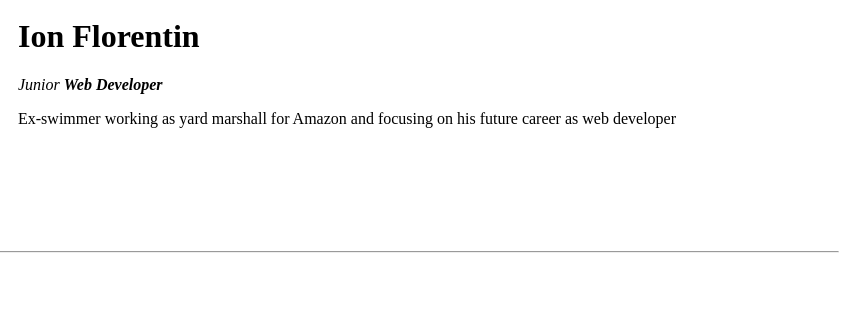
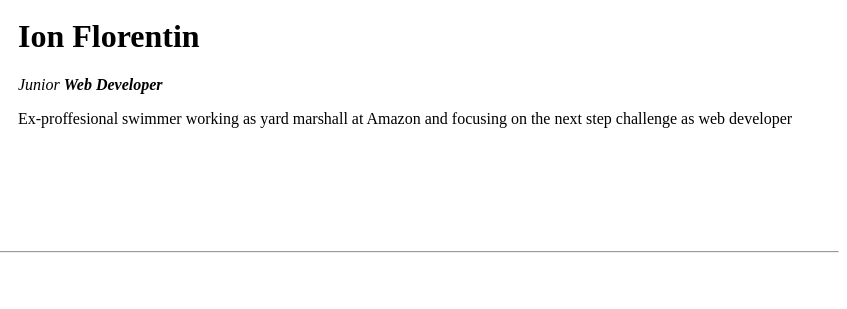
Before and after one commit to ionpositiv/CV, a plain HTML site: page index.html in a window 1280 px wide. Shown: the part 111-420 px from the top of the page, 433-1280 px from the left. Drawn offline with Linux system fonts and the light colour scheme.

Commit message:
Update and rename intex.html to index.html

```diff
--- a/intex.html
+++ b/index.html
@@ -12,7 +12,7 @@
       <td>
         <h1>Ion Florentin</h1>
         <p><em>Junior <strong>Web Developer</strong></em></p>
-        <p>Ex-swimmer working as yard marshall for Amazon and focusing on his future career as web developer</p>
+        <p>Ex-proffesional swimmer working as yard marshall at Amazon and focusing on the next step challenge as web developer</p>
       </td>
     </tr>
   </table>
```
